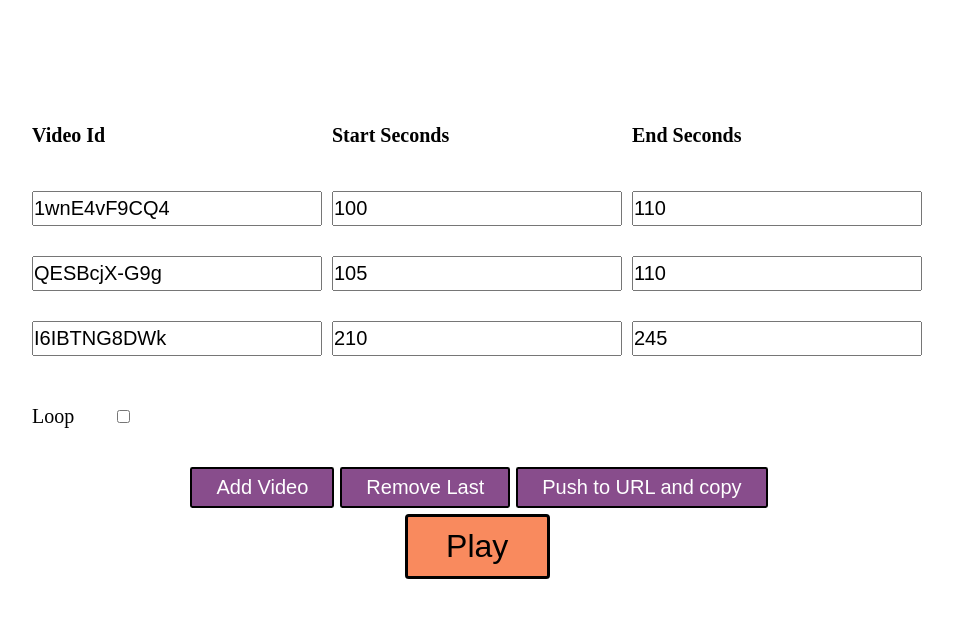
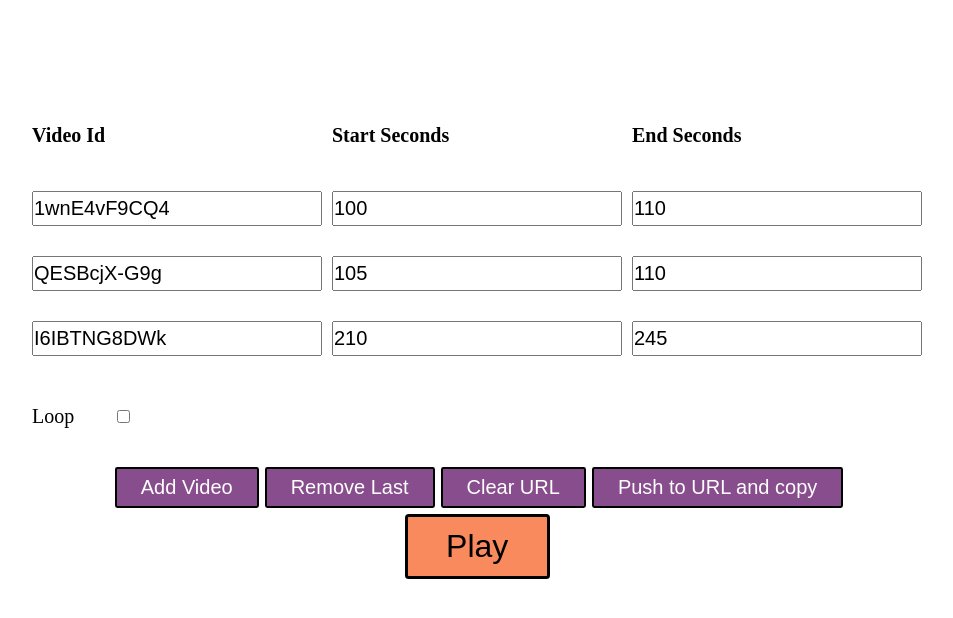
Before and after one commit to Sirvess/compilation-creator, a React app: page / in a window 1280 px wide. Shown: the top 618 px of the page, without its empty margins (158-1111 px from the left). Built offline with nearby package versions, Linux system fonts and the light colour scheme; the HTML template or start-up script is replaced by a standard one.

Commit message:
Add button to clear URL (#6)

```diff
--- a/src/components/Form/index.tsx
+++ b/src/components/Form/index.tsx
@@ -215,6 +215,14 @@ export const Form: React.ComponentType<{
             <Button
               onClick={(e) => {
                 e.preventDefault();
+                window.history.pushState(null, "", "/");
+              }}
+            >
+              Clear URL
+            </Button>
+            <Button
+              onClick={(e) => {
+                e.preventDefault();
                 const { data } = getValues();
                 const playlist: string = data
                   .filter((item) => item?.id?.length && item.id.length > 0)
```
